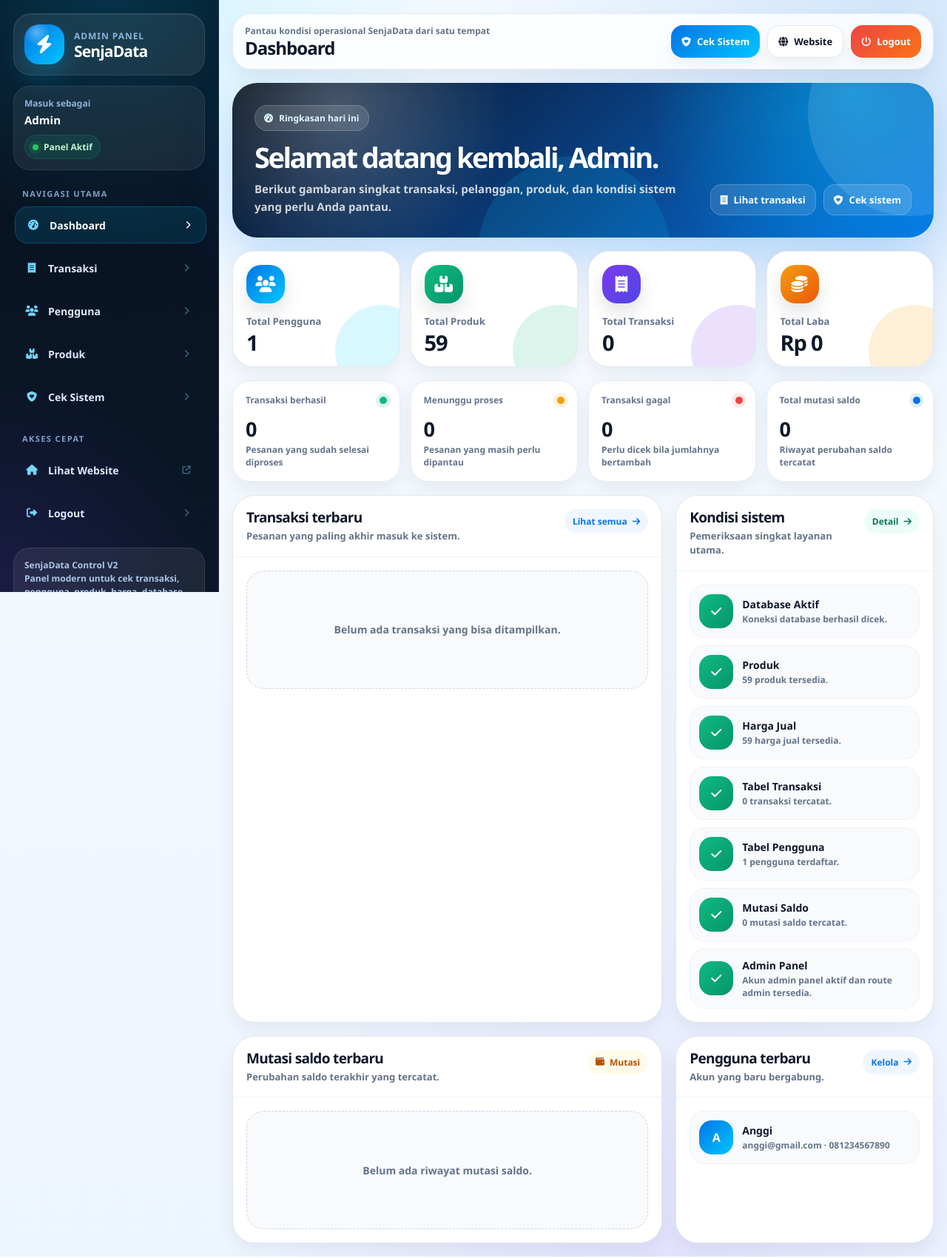
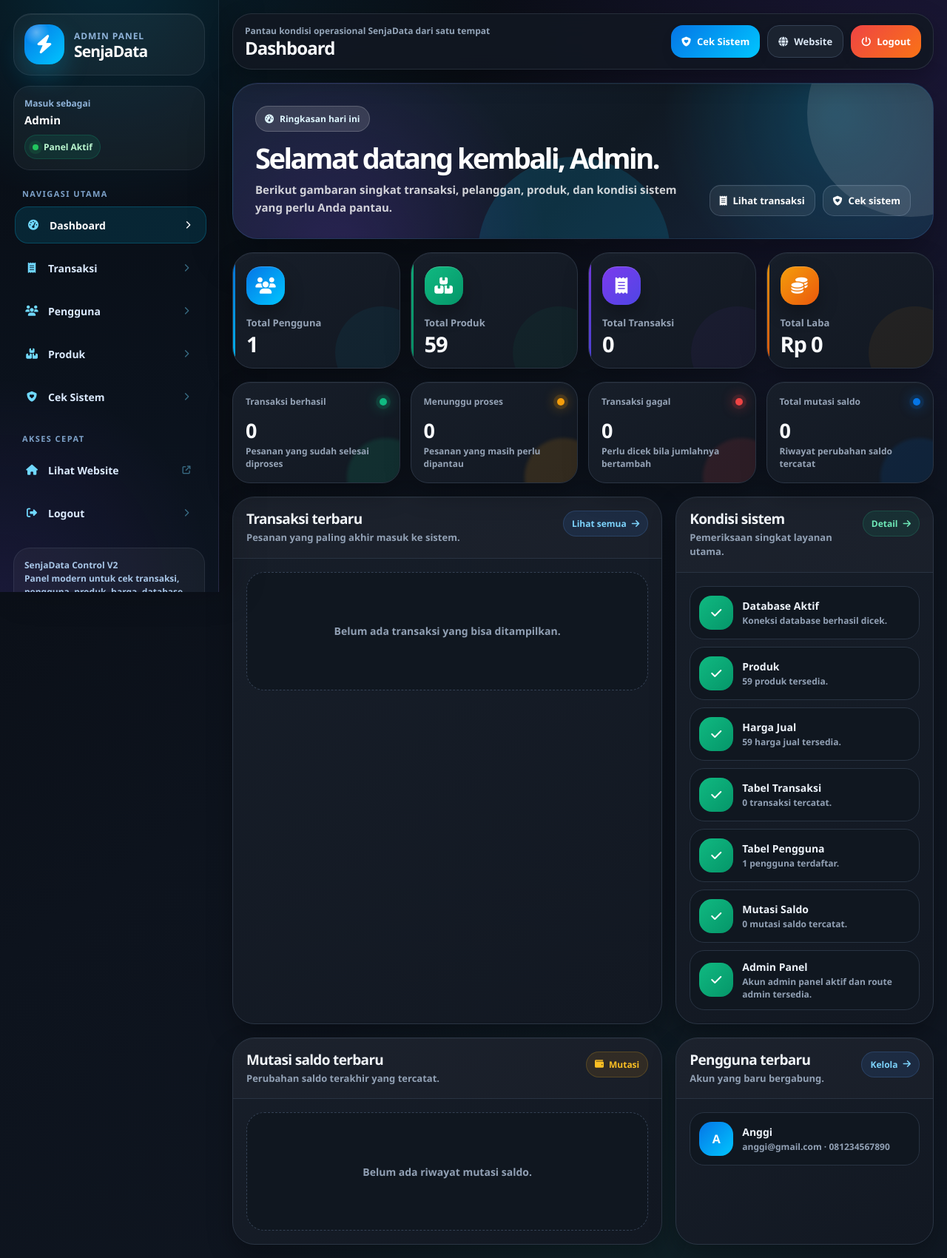
Before and after one commit to simanjuntakanggi381-alt/Pulsa-Ultra, a Flask app: page /admin/dashboard in a window 1280 px wide. Shown: the whole page at 74% size. Run offline with Flask 3, Linux system fonts and the light colour scheme; the visitor is signed in with stand-in values (Sample User, id 1); data comes from the database, SQL or seed files in the repository; data that the repository does not hold is empty.

Commit message:
update tampilan dashboard

```diff
--- a/templates/admin_dashboard.html
+++ b/templates/admin_dashboard.html
@@ -67,6 +67,41 @@
     .table-time{color:var(--muted);font-size:12px;white-space:nowrap;}
     .amount-cell{font-weight:950;white-space:nowrap;}
 
+    /* Dark dashboard: berlapis, jelas, dan tidak hitam polos */
+    body{
+        --bg:#090d14;--card:#151b25;--text:#f3f7ff;--muted:#96a3b5;
+        --line:#2b3544;--soft:#101620;
+        --shadow:0 22px 55px rgba(0,0,0,.38);--shadow-soft:0 12px 30px rgba(0,0,0,.28);
+        background:radial-gradient(circle at 8% -8%,rgba(0,198,255,.12),transparent 27%),radial-gradient(circle at 96% 5%,rgba(124,58,237,.13),transparent 30%),radial-gradient(circle at 65% 100%,rgba(16,185,129,.07),transparent 26%),linear-gradient(145deg,#080b11 0%,#0d131d 50%,#101722 100%);
+    }
+    .sidebar{background:radial-gradient(circle at 50% -5%,rgba(0,198,255,.15),transparent 38%),radial-gradient(circle at 0 100%,rgba(124,58,237,.11),transparent 34%),linear-gradient(180deg,#080d14,#0c1420)!important;border-right-color:rgba(148,163,184,.13)!important;box-shadow:18px 0 45px rgba(0,0,0,.18);}
+    .brand-box,.admin-mini,.side-footer{background:rgba(255,255,255,.045)!important;border-color:rgba(148,163,184,.13)!important;}
+    .topbar{background:rgba(18,24,34,.86)!important;border-color:rgba(148,163,184,.17)!important;box-shadow:0 12px 32px rgba(0,0,0,.30)!important;}
+    .page-title h1{color:#f8fafc!important}.page-title small{color:#93a4b8!important}
+    .pill-btn:not(.primary):not(.danger){background:#1b2330!important;border-color:#344154!important;color:#dbe7f5!important;}
+    .hero{border:1px solid rgba(96,165,250,.18);background:radial-gradient(circle at 86% 20%,rgba(0,198,255,.18),transparent 28%),radial-gradient(circle at 15% 110%,rgba(124,58,237,.20),transparent 34%),linear-gradient(135deg,#172335 0%,#101923 52%,#182842 100%)!important;box-shadow:0 24px 55px rgba(0,0,0,.34),inset 0 1px 0 rgba(255,255,255,.055)!important;}
+    .dashboard-actions a{background:rgba(255,255,255,.07);border-color:rgba(191,219,254,.18);box-shadow:inset 0 1px 0 rgba(255,255,255,.04);}
+    .dashboard-actions a:hover{background:rgba(56,189,248,.14);border-color:rgba(125,211,252,.35);}
+    .stat-card,.metric-card,.panel-card{background:linear-gradient(145deg,#171e29,#121822)!important;border-color:#2b3544!important;box-shadow:0 14px 34px rgba(0,0,0,.28),inset 0 1px 0 rgba(255,255,255,.035)!important;}
+    .stat-card{isolation:isolate;transition:transform .2s ease,border-color .2s ease,box-shadow .2s ease;}
+    .stat-card:hover,.metric-card:hover{transform:translateY(-3px);border-color:#405069!important;box-shadow:0 18px 38px rgba(0,0,0,.34)!important;}
+    .stat-card::before{content:"";position:absolute;inset:0 auto 0 0;width:3px;background:var(--grad);opacity:.9;}
+    .stat-card::after{opacity:.38;z-index:-1}.stat-card span,.metric-card small,.metric-card .metric-top span{color:#95a3b6!important}.stat-card strong,.metric-card strong{color:#f8fafc!important}
+    .stat-icon{box-shadow:0 12px 26px rgba(0,0,0,.28),inset 0 1px 0 rgba(255,255,255,.18)!important;}
+    .metric-card{position:relative;overflow:hidden;transition:transform .2s ease,border-color .2s ease,box-shadow .2s ease;}
+    .metric-card::after{content:"";position:absolute;right:-34px;bottom:-45px;width:105px;height:105px;border-radius:50%;background:var(--metric-soft);filter:blur(2px);}
+    .metric-card>*{position:relative;z-index:1}.metric-card .metric-dot{box-shadow:0 0 0 5px var(--metric-soft),0 0 18px var(--metric-color);}
+    .panel-head{background:rgba(255,255,255,.018);border-bottom-color:#293342!important}.panel-head h3{color:#f1f5f9!important}.panel-head p{color:#91a0b4!important}
+    .badge{background:rgba(59,130,246,.12)!important;color:#7dd3fc!important;border:1px solid rgba(96,165,250,.18)}
+    .badge.green{background:rgba(16,185,129,.11)!important;color:#6ee7b7!important;border-color:rgba(52,211,153,.18)}.badge.orange{background:rgba(245,158,11,.11)!important;color:#fbbf24!important;border-color:rgba(251,191,36,.18)}
+    th{color:#8391a5!important}td{color:#dce5f0!important;background:#101720!important;border-color:#263140!important}td:first-child{border-left-color:#263140!important}td:last-child{border-right-color:#263140!important}tbody tr:hover td{background:#16202c!important;border-color:#344257!important}
+    .table-time{color:#8e9cb0!important}.amount-positive{color:#5ee6b0!important}
+    .status.ok{background:rgba(16,185,129,.12)!important;color:#6ee7b7!important}.status.wait{background:rgba(245,158,11,.12)!important;color:#fbbf24!important}.status.bad{background:rgba(239,68,68,.12)!important;color:#fca5a5!important}.status.info{background:rgba(59,130,246,.12)!important;color:#93c5fd!important}
+    .user-item,.health-item{background:#101720!important;border-color:#283342!important;transition:.18s ease}.user-item:hover,.health-item:hover{background:#17212d!important;border-color:#3a495e!important;transform:translateX(2px)}
+    .user-item strong,.health-item strong{color:#edf3fa!important}.user-item span,.health-item span{color:#91a0b4!important}
+    .empty-state{color:#91a0b4!important;background:#101720!important;border-color:#344154!important}
+    ::-webkit-scrollbar{width:9px;height:9px}::-webkit-scrollbar-track{background:#0c1119}::-webkit-scrollbar-thumb{background:#344154;border-radius:99px;border:2px solid #0c1119}::-webkit-scrollbar-thumb:hover{background:#47566c}
+
     @media(max-width:980px){
         .metric-grid{grid-template-columns:repeat(2,minmax(0,1fr));}
     }
@@ -79,6 +114,8 @@
 
     @media(max-width:560px){
         .metric-grid{grid-template-columns:1fr;}
+        .stat-card,.metric-card{min-height:116px;}
+        .panel-card{border-radius:22px;}
     }
 </style>
 {% endblock %}
```
